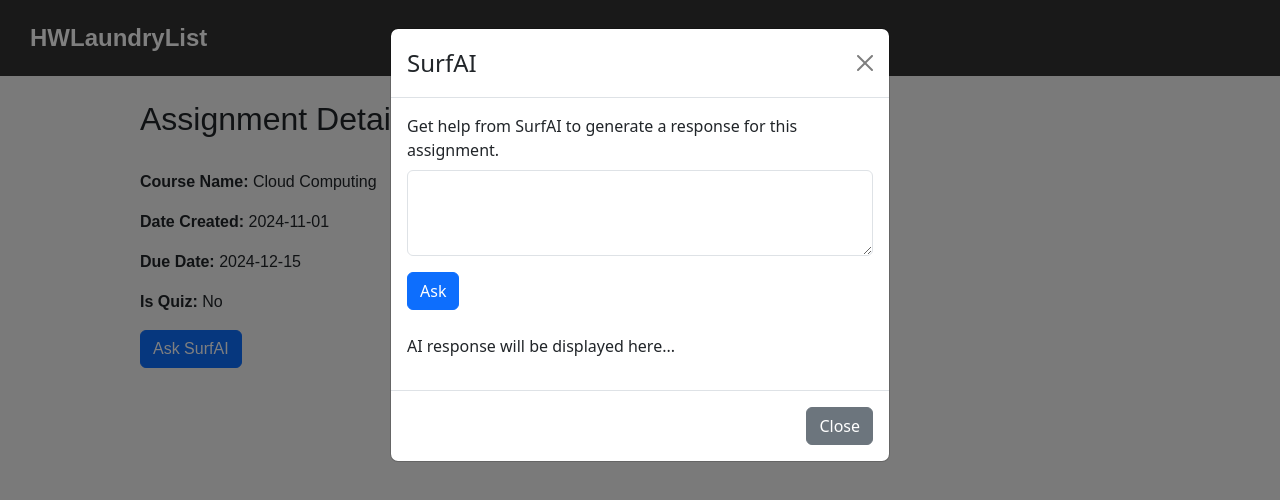
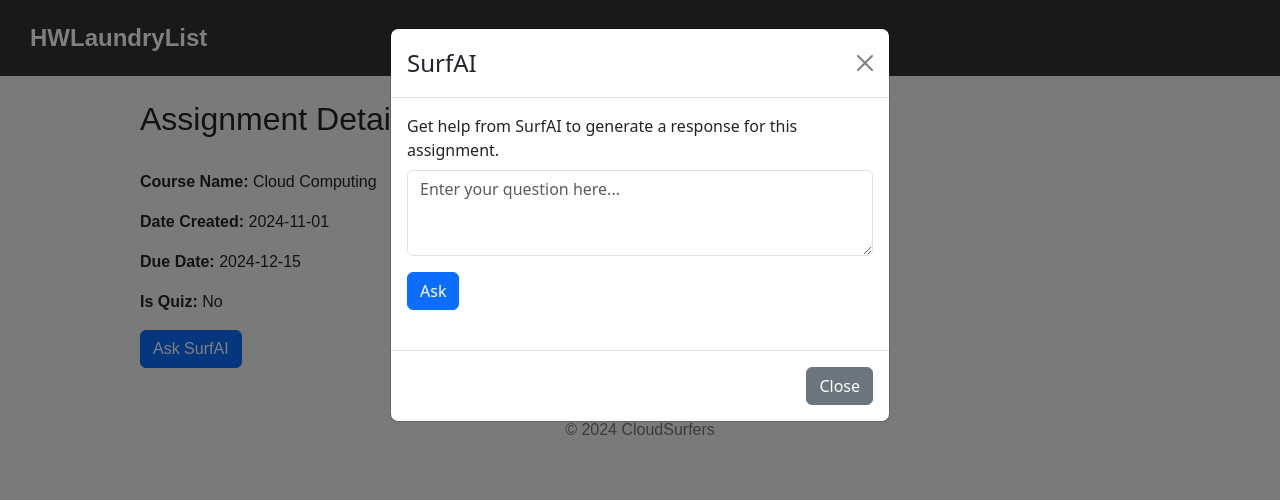
Before and after one commit to gp2723/LaundryList_ReactUI, a React (Create React App) app: page /courses/1/assignments in a window 1280 px wide. Both pictures are taken after a click on the button "Ask SurfAI". Shown: the top 500 px of the page. Built offline with nearby package versions, Linux system fonts and the light colour scheme.

Commit message:
Handle connection to get AI recommendations

```diff
--- a/src/components/Assignments.js
+++ b/src/components/Assignments.js
@@ -1,8 +1,9 @@
 import React, { useState, useEffect } from 'react';
 import { useParams } from 'react-router-dom';
 import Button from 'react-bootstrap/Button';
+import Form from 'react-bootstrap/Form';
 import Modal from 'react-bootstrap/Modal';
-import Form from 'react-bootstrap/Form';
+import Spinner from 'react-bootstrap/Spinner';
 
 import { postGenerateAIResponse } from '../services/api';
 
@@ -13,7 +14,7 @@ const AssignmentDetails = () => {
     const [courseName, setCourseName] = useState('');
 
     const [show, setShow] = useState(false);
-    const [userInput, setUserInput] = useState('');
+    const [processing, setProcessing] = useState(false);
     const [generatedAIResponse, setGeneratedAIResponse] = useState('');
 
     const handleClose = () => setShow(false);
@@ -50,13 +51,26 @@ const AssignmentDetails = () => {
     // Function to generate AI response
     const handleGenerateAIResponse = () => {
 
+        // Get the user input from the form
+        const userInput = document.getElementById('form.userInput').value;
+
+        // Show spinner
+        setProcessing(true);
+
         // Wait for the AI response
-        const response = postGenerateAIResponse(userInput, assignment.title, assignment.description);
+        postGenerateAIResponse(userInput, assignment.title, assignment.description)
+          .then((response) => {
 
-        // Show the response
-        console.log('AI response generated');
-        console.log(response);
-        setGeneratedAIResponse(response);
+          // Set the user input to ''
+          document.getElementById('form.userInput').value = '';
+
+          // Hide spinner
+          setProcessing(false);
+
+          // Show the response
+          setGeneratedAIResponse(response.response_to_student.response_to_student);
+
+        });
     };
 
 
@@ -86,17 +100,34 @@ const AssignmentDetails = () => {
             </Modal.Header>
             <Modal.Body>
               <Form>
-                <Form.Group className="mb-3" controlId="exampleForm.ControlTextarea1">
+                <Form.Group className="mb-3" controlId="form.userInput">
                   <Form.Label>Get help from SurfAI to generate a response for this assignment.</Form.Label>
-                  <Form.Control as="textarea" rows={3} />
+                  <Form.Control as="textarea" rows={3} placeholder="Enter your question here..." />
                 </Form.Group>
               </Form>
-              <Button color="primary" onClick={handleGenerateAIResponse} >
-                Ask
-              </Button>
+              {
+                processing ? (
+                  <Spinner animation="grow" />
+                ) : (
+                  <Button color="primary" onClick={handleGenerateAIResponse} >
+                    Ask
+                  </Button>
+                )
+              }
               <br />
               <br />
-              <p>AI response will be displayed here...</p>
+              {
+                generatedAIResponse ? (
+                  <>
+                    <p>
+                      AI Response:
+                    </p>
+                    <p>
+                      {generatedAIResponse}
+                    </p>
+                  </>
+                ) : null
+              }
             </Modal.Body>
             <Modal.Footer>
               <Button variant="secondary" onClick={handleClose}>
--- a/src/services/api.js
+++ b/src/services/api.js
@@ -6,8 +6,7 @@ import axios from 'axios';
 // POST method to send user input, assigment title, and description
 export const postGenerateAIResponse = async (userInput, assignmentTitle, description) => {
     try {
-        const response = await
-         axios.post('http://44.202.47.119:8000/generate_AI_response', {
+        let response = await axios.post('http://44.202.47.119:8000/generate_AI_response', {
             user_message: userInput,
             assignment_title_description: assignmentTitle + '\n\n' + description
         });
```
